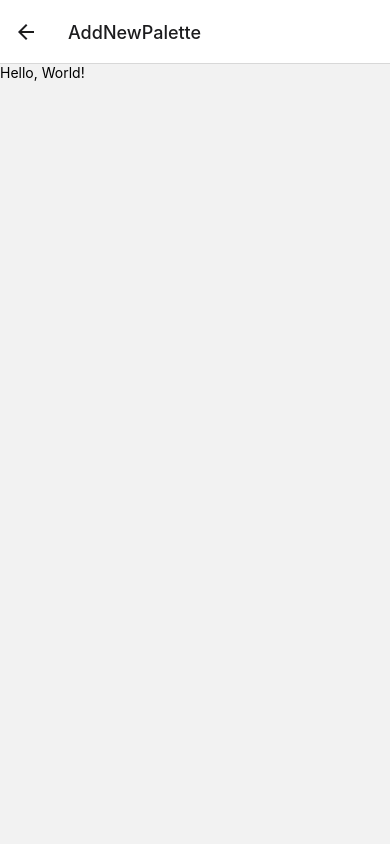
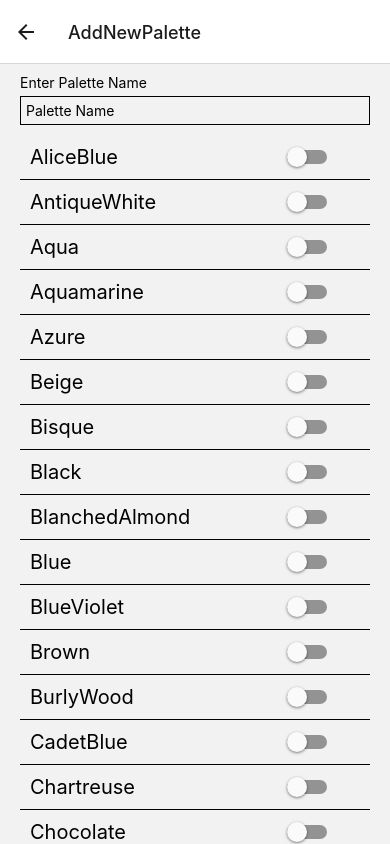
Before and after one commit to Miraclecodes/AwesomeProjectV2, a React Native app: screen /AddNewPalette in a window 390 px wide. Built offline with nearby package versions, Linux system fonts and the light colour scheme; no server answers.

Commit message:
Added colour palette selection to modal screen

```diff
--- a/App.js
+++ b/App.js
@@ -11,13 +11,17 @@ const MainStack = createStackNavigator();
 const App = () => {
   return (
     <NavigationContainer>
-      <RootStack.Navigator mode="modal">
+      <RootStack.Navigator>
         <RootStack.Screen
           name="Main"
           component={MainStackScreen}
           options={{ headerShown: false }}
         />
-        <RootStack.Screen name="AddNewPalette" component={AddNewPaletteModal} />
+        <RootStack.Screen
+          name="AddNewPalette"
+          component={AddNewPaletteModal}
+          options={{ presentation: 'modal' }}
+        />
       </RootStack.Navigator>
     </NavigationContainer>
   );
--- /dev/null
+++ b/components/colorPicker.js
@@ -0,0 +1,40 @@
+import React, { useState } from 'react';
+import { View, Text, StyleSheet, Switch } from 'react-native';
+
+const ColorPicker = (props) => {
+  const [value, setValue] = useState(false);
+
+  return (
+    <View style={styles.container}>
+      <View style={styles.textContainer}>
+        <Text style={styles.text}>{props.colorName}</Text>
+      </View>
+      <View style={styles.switch}>
+        <Switch value={value} onValueChange={setValue} />
+      </View>
+    </View>
+  );
+};
+
+const styles = StyleSheet.create({
+  container: {
+    flex: 1,
+    flexDirection: 'row',
+    padding: 10,
+    borderBottomWidth: 1,
+  },
+  textContainer: {
+    flex: 0.6,
+    justifyContent: 'center',
+  },
+  switch: {
+    flex: 0.3,
+    alignItems: 'flex-end',
+    justifyContent: 'center',
+  },
+  text: {
+    fontSize: 20,
+  }
+});
+
+export default ColorPicker;
--- /dev/null
+++ b/globals.js
@@ -0,0 +1,149 @@
+export const COLORS = [
+  { colorName: 'AliceBlue', hexCode: '#F0F8FF' },
+  { colorName: 'AntiqueWhite', hexCode: '#FAEBD7' },
+  { colorName: 'Aqua', hexCode: '#00FFFF' },
+  { colorName: 'Aquamarine', hexCode: '#7FFFD4' },
+  { colorName: 'Azure', hexCode: '#F0FFFF' },
+  { colorName: 'Beige', hexCode: '#F5F5DC' },
+  { colorName: 'Bisque', hexCode: '#FFE4C4' },
+  { colorName: 'Black', hexCode: '#000000' },
+  { colorName: 'BlanchedAlmond', hexCode: '#FFEBCD' },
+  { colorName: 'Blue', hexCode: '#0000FF' },
+  { colorName: 'BlueViolet', hexCode: '#8A2BE2' },
+  { colorName: 'Brown', hexCode: '#A52A2A' },
+  { colorName: 'BurlyWood', hexCode: '#DEB887' },
+  { colorName: 'CadetBlue', hexCode: '#5F9EA0' },
+  { colorName: 'Chartreuse', hexCode: '#7FFF00' },
+  { colorName: 'Chocolate', hexCode: '#D2691E' },
+  { colorName: 'Coral', hexCode: '#FF7F50' },
+  { colorName: 'CornflowerBlue', hexCode: '#6495ED' },
+  { colorName: 'Cornsilk', hexCode: '#FFF8DC' },
+  { colorName: 'Crimson', hexCode: '#DC143C' },
+  { colorName: 'Cyan', hexCode: '#00FFFF' },
+  { colorName: 'DarkBlue', hexCode: '#00008B' },
+  { colorName: 'DarkCyan', hexCode: '#008B8B' },
+  { colorName: 'DarkGoldenRod', hexCode: '#B8860B' },
+  { colorName: 'DarkGray', hexCode: '#A9A9A9' },
+  { colorName: 'DarkGrey', hexCode: '#A9A9A9' },
+  { colorName: 'DarkGreen', hexCode: '#006400' },
+  { colorName: 'DarkKhaki', hexCode: '#BDB76B' },
+  { colorName: 'DarkMagenta', hexCode: '#8B008B' },
+  { colorName: 'DarkOliveGreen', hexCode: '#556B2F' },
+  { colorName: 'Darkorange', hexCode: '#FF8C00' },
+  { colorName: 'DarkOrchid', hexCode: '#9932CC' },
+  { colorName: 'DarkRed', hexCode: '#8B0000' },
+  { colorName: 'DarkSalmon', hexCode: '#E9967A' },
+  { colorName: 'DarkSeaGreen', hexCode: '#8FBC8F' },
+  { colorName: 'DarkSlateBlue', hexCode: '#483D8B' },
+  { colorName: 'DarkSlateGray', hexCode: '#2F4F4F' },
+  { colorName: 'DarkSlateGrey', hexCode: '#2F4F4F' },
+  { colorName: 'DarkTurquoise', hexCode: '#00CED1' },
+  { colorName: 'DarkViolet', hexCode: '#9400D3' },
+  { colorName: 'DeepPink', hexCode: '#FF1493' },
+  { colorName: 'DeepSkyBlue', hexCode: '#00BFFF' },
+  { colorName: 'DimGray', hexCode: '#696969' },
+  { colorName: 'DimGrey', hexCode: '#696969' },
+  { colorName: 'DodgerBlue', hexCode: '#1E90FF' },
+  { colorName: 'FireBrick', hexCode: '#B22222' },
+  { colorName: 'FloralWhite', hexCode: '#FFFAF0' },
+  { colorName: 'ForestGreen', hexCode: '#228B22' },
+  { colorName: 'Fuchsia', hexCode: '#FF00FF' },
+  { colorName: 'Gainsboro', hexCode: '#DCDCDC' },
+  { colorName: 'GhostWhite', hexCode: '#F8F8FF' },
+  { colorName: 'Gold', hexCode: '#FFD700' },
+  { colorName: 'GoldenRod', hexCode: '#DAA520' },
+  { colorName: 'Gray', hexCode: '#808080' },
+  { colorName: 'Grey', hexCode: '#808080' },
+  { colorName: 'Green', hexCode: '#008000' },
+  { colorName: 'GreenYellow', hexCode: '#ADFF2F' },
+  { colorName: 'HoneyDew', hexCode: '#F0FFF0' },
+  { colorName: 'HotPink', hexCode: '#FF69B4' },
+  { colorName: 'IndianRed', hexCode: '#CD5C5C' },
+  { colorName: 'Indigo', hexCode: '#4B0082' },
+  { colorName: 'Ivory', hexCode: '#FFFFF0' },
+  { colorName: 'Khaki', hexCode: '#F0E68C' },
+  { colorName: 'Lavender', hexCode: '#E6E6FA' },
+  { colorName: 'LavenderBlush', hexCode: '#FFF0F5' },
+  { colorName: 'LawnGreen', hexCode: '#7CFC00' },
+  { colorName: 'LemonChiffon', hexCode: '#FFFACD' },
+  { colorName: 'LightBlue', hexCode: '#ADD8E6' },
+  { colorName: 'LightCoral', hexCode: '#F08080' },
+  { colorName: 'LightCyan', hexCode: '#E0FFFF' },
+  { colorName: 'LightGoldenRodYellow', hexCode: '#FAFAD2' },
+  { colorName: 'LightGray', hexCode: '#D3D3D3' },
+  { colorName: 'LightGrey', hexCode: '#D3D3D3' },
+  { colorName: 'LightGreen', hexCode: '#90EE90' },
+  { colorName: 'LightPink', hexCode: '#FFB6C1' },
+  { colorName: 'LightSalmon', hexCode: '#FFA07A' },
+  { colorName: 'LightSeaGreen', hexCode: '#20B2AA' },
+  { colorName: 'LightSkyBlue', hexCode: '#87CEFA' },
+  { colorName: 'LightSlateGray', hexCode: '#778899' },
+  { colorName: 'LightSlateGrey', hexCode: '#778899' },
+  { colorName: 'LightSteelBlue', hexCode: '#B0C4DE' },
+  { colorName: 'LightYellow', hexCode: '#FFFFE0' },
+  { colorName: 'Lime', hexCode: '#00FF00' },
+  { colorName: 'LimeGreen', hexCode: '#32CD32' },
+  { colorName: 'Linen', hexCode: '#FAF0E6' },
+  { colorName: 'Magenta', hexCode: '#FF00FF' },
+  { colorName: 'Maroon', hexCode: '#800000' },
+  { colorName: 'MediumAquaMarine', hexCode: '#66CDAA' },
+  { colorName: 'MediumBlue', hexCode: '#0000CD' },
+  { colorName: 'MediumOrchid', hexCode: '#BA55D3' },
+  { colorName: 'MediumPurple', hexCode: '#9370D8' },
+  { colorName: 'MediumSeaGreen', hexCode: '#3CB371' },
+  { colorName: 'MediumSlateBlue', hexCode: '#7B68EE' },
+  { colorName: 'MediumSpringGreen', hexCode: '#00FA9A' },
+  { colorName: 'MediumTurquoise', hexCode: '#48D1CC' },
+  { colorName: 'MediumVioletRed', hexCode: '#C71585' },
+  { colorName: 'MidnightBlue', hexCode: '#191970' },
+  { colorName: 'MintCream', hexCode: '#F5FFFA' },
+  { colorName: 'MistyRose', hexCode: '#FFE4E1' },
+  { colorName: 'Moccasin', hexCode: '#FFE4B5' },
+  { colorName: 'NavajoWhite', hexCode: '#FFDEAD' },
+  { colorName: 'Navy', hexCode: '#000080' },
+  { colorName: 'OldLace', hexCode: '#FDF5E6' },
+  { colorName: 'Olive', hexCode: '#808000' },
+  { colorName: 'OliveDrab', hexCode: '#6B8E23' },
+  { colorName: 'Orange', hexCode: '#FFA500' },
+  { colorName: 'OrangeRed', hexCode: '#FF4500' },
+  { colorName: 'Orchid', hexCode: '#DA70D6' },
+  { colorName: 'PaleGoldenRod', hexCode: '#EEE8AA' },
+  { colorName: 'PaleGreen', hexCode: '#98FB98' },
+  { colorName: 'PaleTurquoise', hexCode: '#AFEEEE' },
+  { colorName: 'PaleVioletRed', hexCode: '#D87093' },
+  { colorName: 'PapayaWhip', hexCode: '#FFEFD5' },
+  { colorName: 'PeachPuff', hexCode: '#FFDAB9' },
+  { colorName: 'Peru', hexCode: '#CD853F' },
+  { colorName: 'Pink', hexCode: '#FFC0CB' },
+  { colorName: 'Plum', hexCode: '#DDA0DD' },
+  { colorName: 'PowderBlue', hexCode: '#B0E0E6' },
+  { colorName: 'Purple', hexCode: '#800080' },
+  { colorName: 'Red', hexCode: '#FF0000' },
+  { colorName: 'RosyBrown', hexCode: '#BC8F8F' },
+  { colorName: 'RoyalBlue', hexCode: '#4169E1' },
+  { colorName: 'SaddleBrown', hexCode: '#8B4513' },
+  { colorName: 'Salmon', hexCode: '#FA8072' },
+  { colorName: 'SandyBrown', hexCode: '#F4A460' },
+  { colorName: 'SeaGreen', hexCode: '#2E8B57' },
+  { colorName: 'SeaShell', hexCode: '#FFF5EE' },
+  { colorName: 'Sienna', hexCode: '#A0522D' },
+  { colorName: 'Silver', hexCode: '#C0C0C0' },
+  { colorName: 'SkyBlue', hexCode: '#87CEEB' },
+  { colorName: 'SlateBlue', hexCode: '#6A5ACD' },
+  { colorName: 'SlateGray', hexCode: '#708090' },
+  { colorName: 'SlateGrey', hexCode: '#708090' },
+  { colorName: 'Snow', hexCode: '#FFFAFA' },
+  { colorName: 'SpringGreen', hexCode: '#00FF7F' },
+  { colorName: 'SteelBlue', hexCode: '#4682B4' },
+  { colorName: 'Tan', hexCode: '#D2B48C' },
+  { colorName: 'Teal', hexCode: '#008080' },
+  { colorName: 'Thistle', hexCode: '#D8BFD8' },
+  { colorName: 'Tomato', hexCode: '#FF6347' },
+  { colorName: 'Turquoise', hexCode: '#40E0D0' },
+  { colorName: 'Violet', hexCode: '#EE82EE' },
+  { colorName: 'Wheat', hexCode: '#F5DEB3' },
+  { colorName: 'White', hexCode: '#FFFFFF' },
+  { colorName: 'WhiteSmoke', hexCode: '#F5F5F5' },
+  { colorName: 'Yellow', hexCode: '#FFFF00' },
+  { colorName: 'YellowGreen', hexCode: '#9ACD' },
+];
--- a/screens/ColorPaletteModal.js
+++ b/screens/ColorPaletteModal.js
@@ -1,12 +1,42 @@
-import React from 'react';
-import { View, Text } from 'react-native';
+import React, { useState } from 'react';
+import { View, Text, TextInput, StyleSheet } from 'react-native';
+import { FlatList } from 'react-native-gesture-handler';
+import ColorPicker from '../components/colorPicker';
+import { COLORS } from '../globals';
 
 const AddNewPaletteModal = () => {
+  const [paletteName, setPaletteName] = useState('');
+
   return (
-    <View>
-      <Text>Hello, World! </Text>
+    <View style={styles.container}>
+      <Text>Enter Palette Name</Text>
+      <TextInput
+        style={styles.input}
+        value={paletteName}
+        onChangeText={setPaletteName}
+        placeholder={'Palette Name'}
+      />
+      <FlatList
+        data={COLORS}
+        keyExtractor={(item) => item.colorName}
+        renderItem={({ item }) => <ColorPicker colorName={item.colorName} />}
+      />
     </View>
   );
 };
 
+const styles = StyleSheet.create({
+  input: {
+    borderWidth: 1,
+    padding: 5,
+    marginTop: 5,
+    marginBottom: 10,
+  },
+  container: {
+    alignContent: 'center',
+    marginHorizontal: 20,
+    marginTop: 10,
+  },
+});
+
 export default AddNewPaletteModal;
--- a/screens/Home.js
+++ b/screens/Home.js
@@ -85,7 +85,7 @@ const styles = StyleSheet.create({
   buttonText: {
     fontSize: 15,
     fontWeight: 'bold',
-  }
+  },
 });
 
 export default Home;
```
